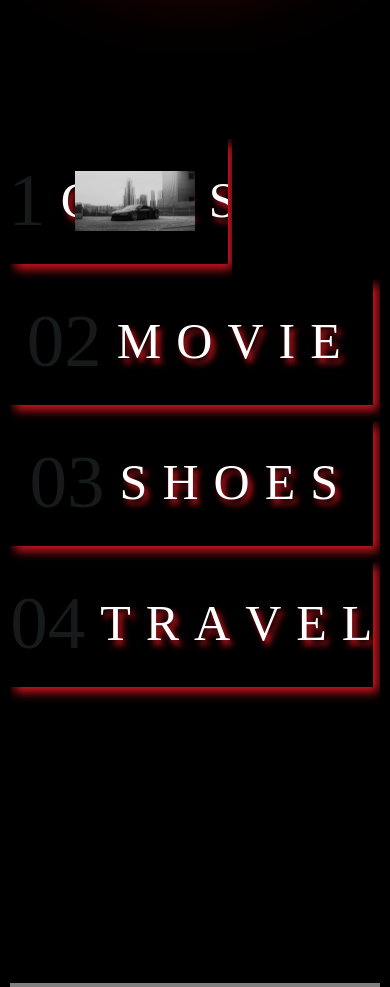
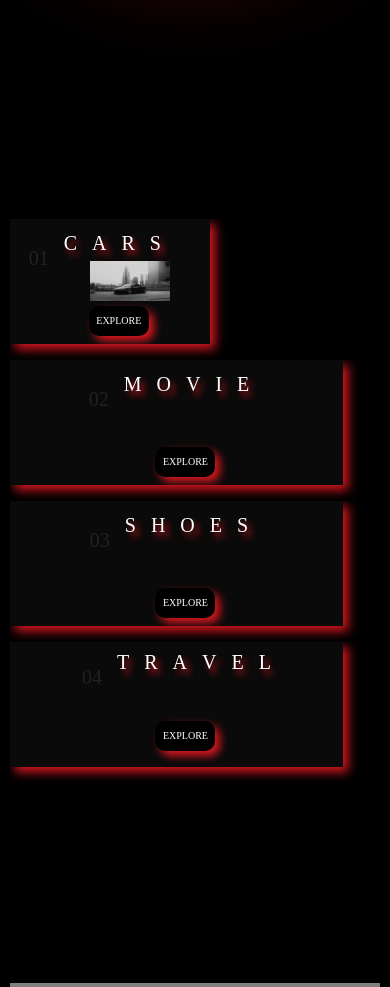
Before and after one commit to NathanDavids/PortfolioProject, a React (Vite) app: page / in a window 390 px wide. Shown: the part 6700-7687 px from the top of the page. Built offline with nearby package versions, Linux system fonts and the light colour scheme; a web font is replaced by a local one.

Commit message:
Completed Projects Page

```diff
--- a/src/components/projects/projects.css
+++ b/src/components/projects/projects.css
@@ -24,6 +24,7 @@
 }
 
 .listBox{
+background-color: rgba(255, 255, 255, 0.04);
   box-shadow: 5px 5px 10px rgba(217, 23, 31, 1);
 }
 
@@ -66,7 +67,7 @@
   width: 170px;
   height: 50px;
   position: relative;
-    left: -55%;
+  left: -40%;
   border-radius: 10px;
 }
 
@@ -74,6 +75,10 @@
   #projectName {
     flex-direction: row;
     gap: 15px;
+    font-size: 20px;
+  }
+  #number{
+    font-size: 20px;
   }
   #linkBtn{
       position: relative;
@@ -86,11 +91,15 @@
       align-items: center;
   }
   #websiteImg{
-        left: 30%;
-        height: 60px;
-        width: 120px;
+      left: 40%;
+      height: 40px;
+      width: 80px;
   }
   #linkBtn{
-      left: 0%;
+    left: 15%;
+    top: 113px;
+    width: 60px;
+    height: 30px;
+    font-size: 10px;
   }
 }
--- a/src/components/projects/projects.jsx
+++ b/src/components/projects/projects.jsx
@@ -38,7 +38,7 @@ function projects() {
     <section id='projects'>
     <div id='projectsContainer' className='flex h-full w-full items-center justify-center'>
       <div className='w-[1200px] max-w-full h-full max-h-full'>
-        <ul className='group flex flex-col md:h-[640px] md:flex-row md:gap-[1.5%]'>
+        <ul className='group flex flex-col mt-20 md:h-[640px] md:flex-row md:gap-[1.5%]'>
           {List.map((Lists, index) => (
            <li id='contentContainer'
            onClick={() => setActiveItem(index)}
@@ -48,7 +48,7 @@ function projects() {
            }`}
            key={Lists.name}
          >
-           <div className='listBox relative h-[125px] md:h-[100%] w-[98%] overflow-hidden rounded-4xl bg-[#000000] mb-4'>
+           <div className='listBox relative h-[125px] md:h-[99%] w-[90%] overflow-hidden rounded-4xl mb-4'>
              <img id='websiteImg'
                className={`absolute right-0 max-w-none h-auto w-[150px] md:h-[640px] md:w-[800px] left-1/2 top-1/2 md:-translate-x-1/2 -translate-y-1/2 object-cover grayscale ${
                  activeItem === index ? 'opacity-1' : 'opacity-0'
```
Lines whose indentation alone changed are shown as unchanged.
